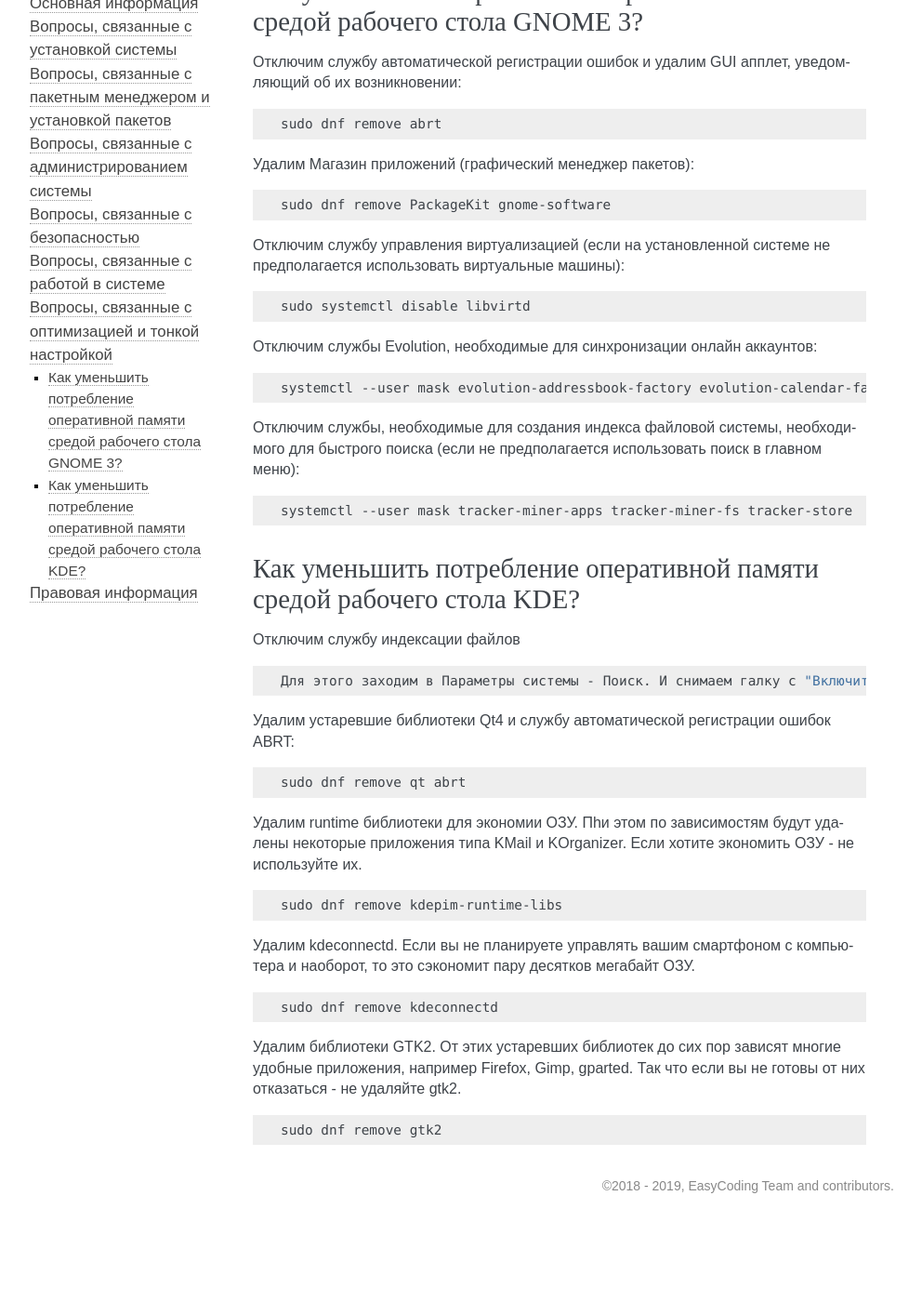
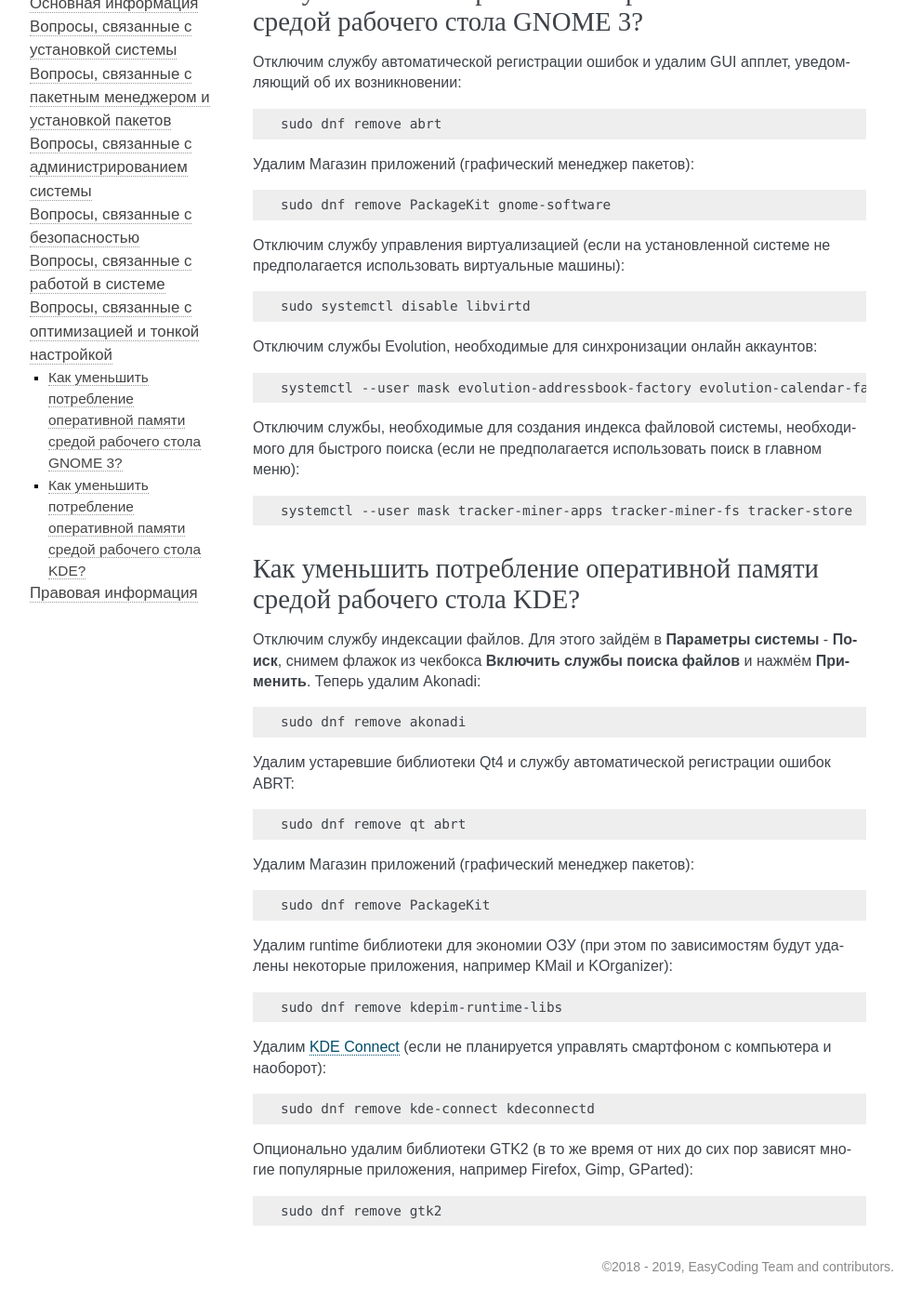
Before and after one commit to RussianFedora/FAQ, a Sphinx documentation site: the page built from source/tips-and-tricks.rst, in a window 1280 px wide and 1400 px high, scrolled down 174 px. Shown: the whole window at 93% size, without its empty margins (148-1140 px from the left). Built offline with Sphinx 7.4.7, drawn with Linux system fonts in a browser that asks for light colours; before the commit the page ends 1487 px from its top, so only the background shows below that.

Commit message:
Small fixes in KDE optimization question.

```diff
--- a/source/tips-and-tricks.rst
+++ b/source/tips-and-tricks.rst
@@ -47,18 +47,17 @@
 
     systemctl --user mask tracker-miner-apps tracker-miner-fs tracker-store
 
-
 .. index:: kde, ram, optimizations
 .. _kde-reduce-ram-usage:
 
 Как уменьшить потребление оперативной памяти средой рабочего стола KDE?
-==============================================================================
+===========================================================================
 
-Отключим службу индексации файлов
+Отключим службу индексации файлов. Для этого зайдём в **Параметры системы** - **Поиск**, снимем флажок из чекбокса **Включить службы поиска файлов** и нажмём **Применить**. Теперь удалим Akonadi:
 
 .. code-block:: bash
 
-    Для этого заходим в Параметры системы - Поиск. И снимаем галку с "Включить службы поиска файлов".
+    sudo dnf remove akonadi
 
 Удалим устаревшие библиотеки Qt4 и службу автоматической регистрации ошибок ABRT:
 
@@ -66,19 +65,25 @@
 
     sudo dnf remove qt abrt
 
-Удалим runtime библиотеки для экономии ОЗУ. Пhи этом по зависимостям будут удалены некоторые приложения типа KMail и KOrganizer. Если хотите экономить ОЗУ - не используйте их.
+Удалим Магазин приложений (графический менеджер пакетов):
+
+.. code-block:: bash
+
+    sudo dnf remove PackageKit
+
+Удалим runtime библиотеки для экономии ОЗУ (при этом по зависимостям будут удалены некоторые приложения, например KMail и KOrganizer):
 
 .. code-block:: bash
 
     sudo dnf remove kdepim-runtime-libs
 
-Удалим kdeconnectd. Если вы не планируете управлять вашим смартфоном с компьютера и наоборот, то это сэкономит пару десятков мегабайт ОЗУ.
+Удалим :ref:`KDE Connect <kde-connect>` (если не планируется управлять смартфоном с компьютера и наоборот):
 
 .. code-block:: bash
 
-    sudo dnf remove kdeconnectd
+    sudo dnf remove kde-connect kdeconnectd
 
-Удалим библиотеки GTK2. От этих устаревших библиотек до сих пор зависят многие удобные приложения, например Firefox, Gimp, gparted. Так что если вы не готовы от них отказаться - не удаляйте gtk2.
+Опционально удалим библиотеки GTK2 (в то же время от них до сих пор зависят многие популярные приложения, например Firefox, Gimp, GParted):
 
 .. code-block:: bash
 
```
